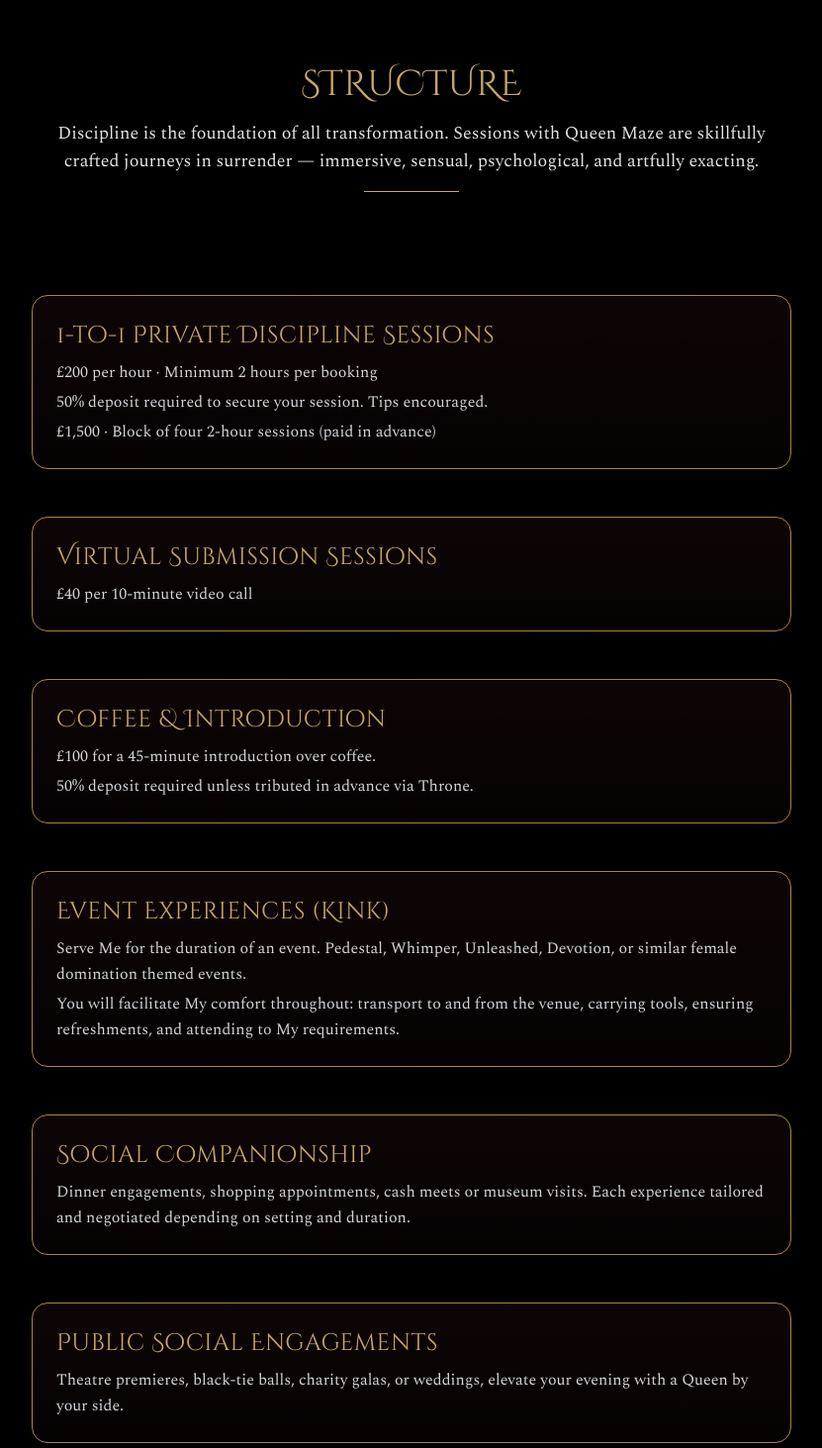
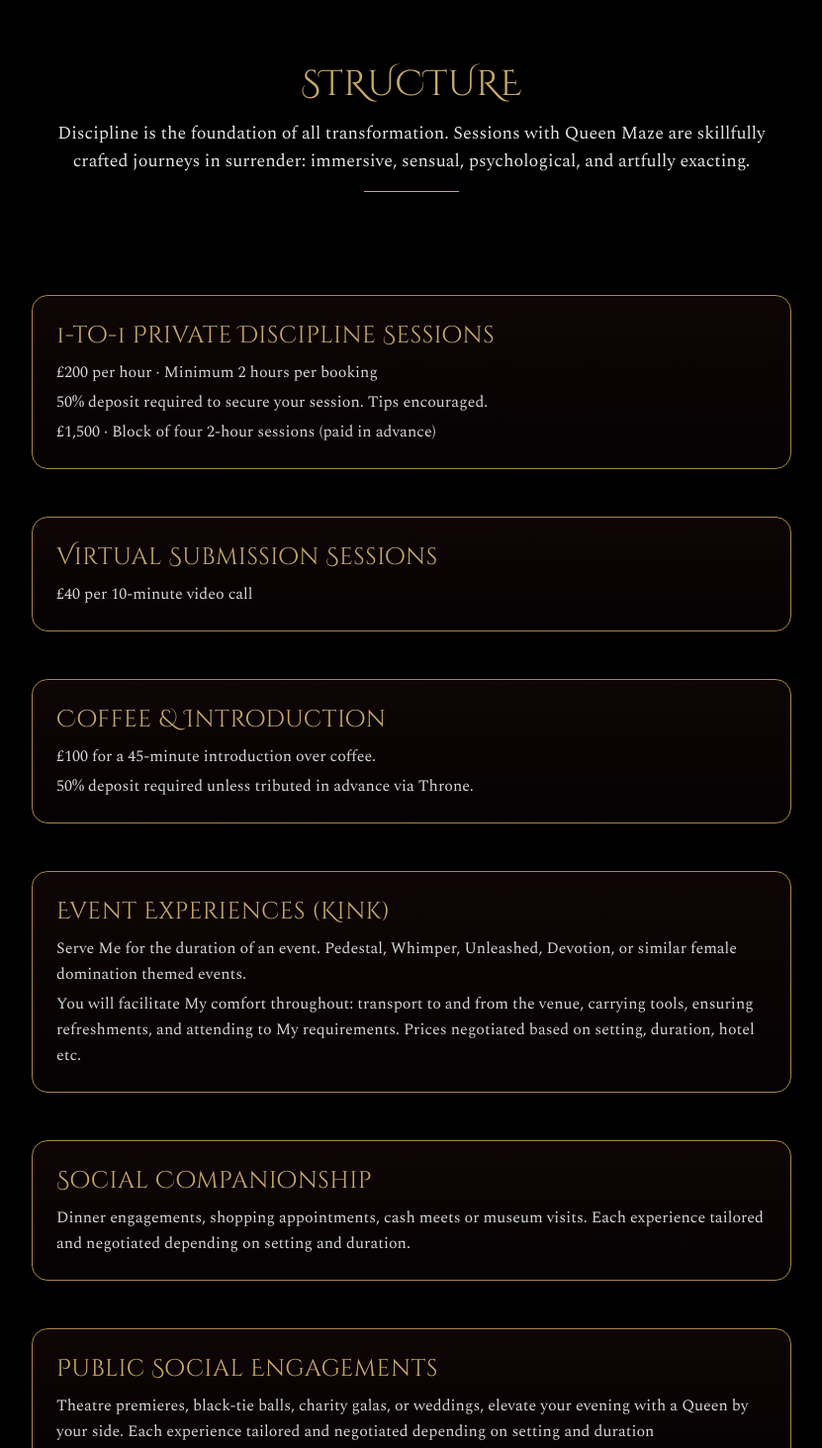
Before and after one commit to serveQueenmaze/QMSite, a Next.js app: page /structure in a window 1280 px wide. Shown: the part 47-1510 px from the top of the page at 99% size, without its empty margins (224-1055 px from the left). Built offline with nearby package versions, Linux system fonts and the light colour scheme.

Commit message:
Update descriptions for event experiences and engagements

```diff
--- a/app/structure/page.tsx
+++ b/app/structure/page.tsx
@@ -24,7 +24,7 @@ const offerings: Array<{ title: string; lines: string[] }> = [
     title: 'Event Experiences (Kink)',
     lines: [
       'Serve Me for the duration of an event. Pedestal, Whimper, Unleashed, Devotion, or similar female domination themed events.',
-      'You will facilitate My comfort throughout: transport to and from the venue, carrying tools, ensuring refreshments, and attending to My requirements.',
+      'You will facilitate My comfort throughout: transport to and from the venue, carrying tools, ensuring refreshments, and attending to My requirements. Prices negotiated based on setting, duration, hotel etc.',
     ],
   },
   {
@@ -36,7 +36,7 @@ const offerings: Array<{ title: string; lines: string[] }> = [
   {
     title: 'Public Social Engagements',
     lines: [
-      'Theatre premieres, black-tie balls, charity galas, or weddings, elevate your evening with a Queen by your side.',
+      'Theatre premieres, black-tie balls, charity galas, or weddings, elevate your evening with a Queen by your side. Each experience tailored and negotiated depending on setting and duration',
     ],
   },
 ];
@@ -84,7 +84,7 @@ export default function StructurePage() {
             STRUCTURE
           </h1>
           <p className="text-lg text-zinc-200">
-            Discipline is the foundation of all transformation. Sessions with Queen Maze are skillfully crafted journeys in surrender — immersive, sensual, psychological, and artfully exacting.
+            Discipline is the foundation of all transformation. Sessions with Queen Maze are skillfully crafted journeys in surrender: immersive, sensual, psychological, and artfully exacting.
           </p>
           <div className="h-px w-24 mx-auto" style={{ backgroundColor: 'var(--gold)' }} />
         </div>
```
